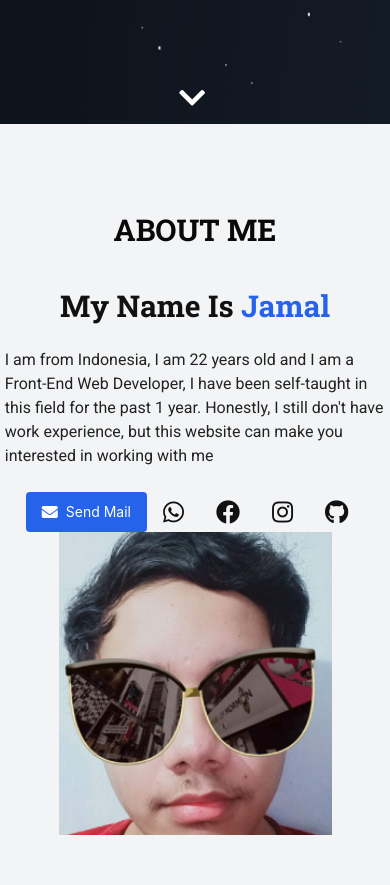
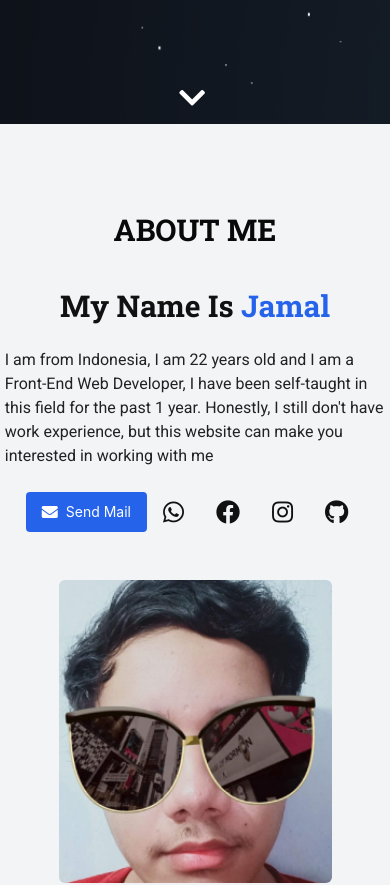
Before and after one commit to jamalpro90/My-Portfolio, a Next.js app: page / in a window 390 px wide. Shown: the part 720-1605 px from the top of the page. Built offline with nearby package versions, Linux system fonts and the light colour scheme.

Commit message:
fix responsive mobile

```diff
--- a/components/About.js
+++ b/components/About.js
@@ -6,7 +6,10 @@ import SectionTitle from "./utils/SectionTitle";
 
 export default function About() {
   return (
-    <div id="about" className="about py-14 bg-gray-100 dark:bg-black-1c">
+    <div
+      id="about"
+      className="about  border-red-500 overflow-hidden py-14 bg-gray-100 dark:bg-black-1c"
+    >
       <div className="container mx-auto h-full py-8">
         {/* section title */}
         <SectionTitle title="ABOUT ME" />
@@ -65,7 +68,7 @@ export default function About() {
           <div
             data-aos="fade-up-left"
             data-aos-delay="500"
-            className="flex right justify-center items-center w-full lg:w-6/12"
+            className="flex right justify-center items-center w-full lg:w-6/12 mt-12"
           >
             <Image
               src="/img/jamal.png"
@@ -73,6 +76,7 @@ export default function About() {
               width={273}
               height={303}
               layout="intrinsic"
+              className="rounded-md"
             />
           </div>
         </div>
--- a/components/Contact.js
+++ b/components/Contact.js
@@ -50,7 +50,10 @@ export default function Contact() {
   };
 
   return (
-    <div id="contact" className="contact container mx-auto py-14 pt-24">
+    <div
+      id="contact"
+      className="contact container mx-auto py-14 pt-24 overflow-hidden"
+    >
       <SectionTitle title="CONTACT" />
       {/* pembungkus section left & right */}
       <div className="flex h-full pt-6 contact-content">
--- a/components/Projects.js
+++ b/components/Projects.js
@@ -50,7 +50,7 @@ export default function Projects() {
   }, [selected]);
 
   return (
-    <div id="projects" className="projects py-14">
+    <div id="projects" className="projects py-14 overflow-hidden">
       <div className="container mx-auto py-8">
         {/* section title */}
         <SectionTitle title="PROJECTS" />
--- a/components/Skills.js
+++ b/components/Skills.js
@@ -3,7 +3,10 @@ import SectionTitle from "./utils/SectionTitle";
 
 export default function Skills() {
   return (
-    <div id="skills" className="skiils py-14 bg-gray-100 dark:bg-black-1c">
+    <div
+      id="skills"
+      className="skiils py-14 bg-gray-100 dark:bg-black-1c overflow-hidden"
+    >
       <div className="container mx-auto py-8">
         <SectionTitle title="SKILLS" />
         <div className="flex justify-center items-center h-5/6 lg:pt-6 sm:pt-10">
```
